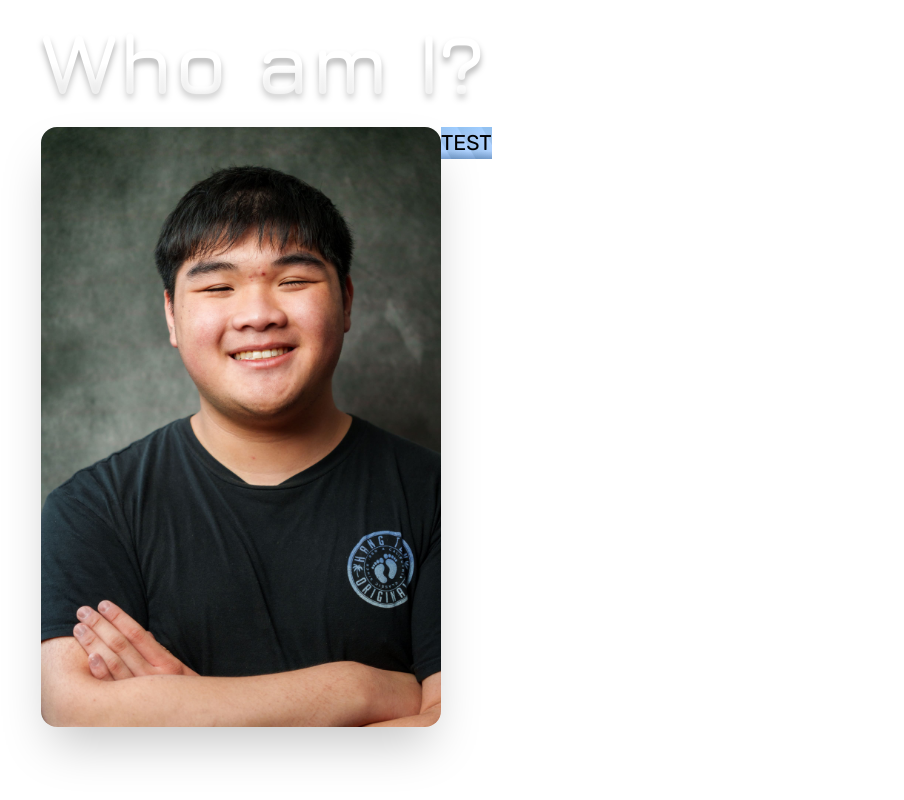
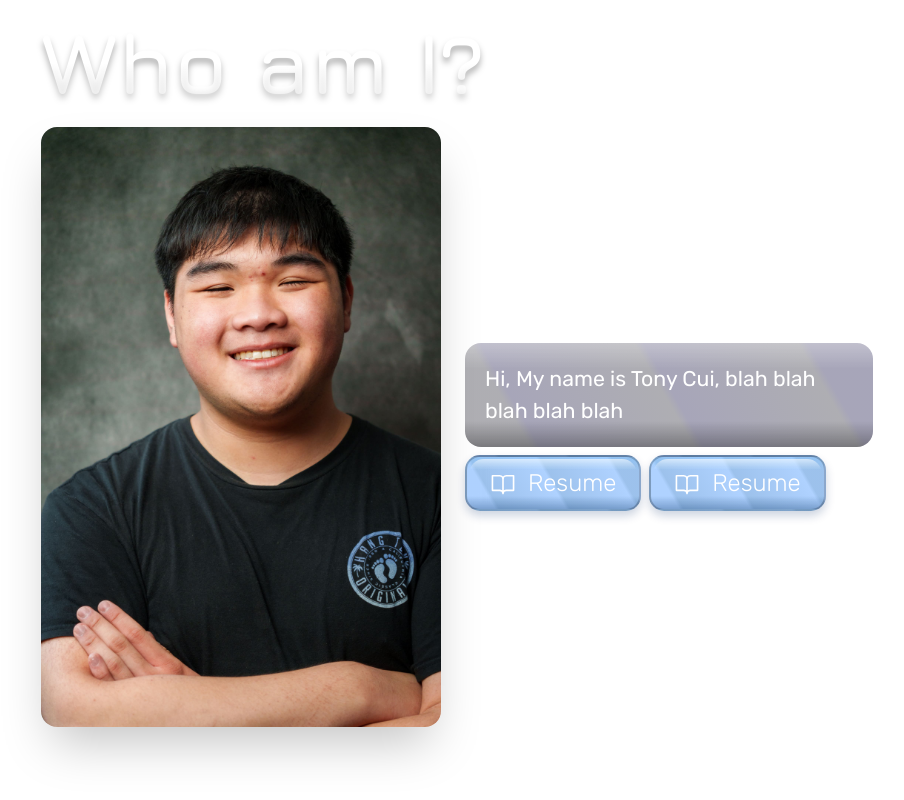
Before and after one commit to Tohny123/personal-site, a Next.js app: page / in a window 1280 px wide. Shown: the part 1000-1800 px from the top of the page, without its empty margins (183-1087 px from the left). Built offline with nearby package versions, Linux system fonts and the light colour scheme.

Commit message:
General Homepage Improvements + Resume

```diff
--- a/app/page.tsx
+++ b/app/page.tsx
@@ -2,6 +2,8 @@
 // import Link from 'next/link'
 import Image from "next/image";
 import { PiMapPin } from "react-icons/pi";
+import { Button } from "@/components/ui/button/button";
+import { PiBookOpen } from "react-icons/pi";
 
 export default function Home() {
     return (
@@ -21,21 +23,28 @@ export default function Home() {
                     <h3>Based in: Brooklyn, NY</h3>
                 </div>
             </div>
-            <div className="px-40 py-60">
+            <div className="px-40 py-60 w-full">
                 <h1>Who am I?</h1>
-                <div className="flex-row flex w-full">
+                <div className="flex-row flex w-full gap-6">
                     <Image
                         src="/img/home/photo.jpg"
-                        alt="It's me!"
+                        alt="Its me!"
                         width="400"
                         height="1200"
                         className="rounded-2xl shadow-2xl"
                     />
-                    <div>
-                        <div className=" light-gradient w-full">TEST</div>
+                    <div className="flex-col w-full flex justify-center gap-2">
+                        <div className=" dark-gradient w-full p-5 rounded-2xl flex flex-row text-white ">
+                            <p>Hi, My name is Tony Cui, blah blah blah blah blah</p>
+                        </div>
+                        <div className="flex flex-row gap-2">
+                            <Button Icon={PiBookOpen} text="Resume" href="/resources/resume.pdf" />
+                            <Button Icon={PiBookOpen} text="Resume" href="/" />
+                        </div>
                     </div>
                 </div>
             </div>
+            <div className="px-40 py-60"></div>
         </main>
     );
 }
```
Also changed, not shown: 1 other file (tests, documents, lock files or other folders).
